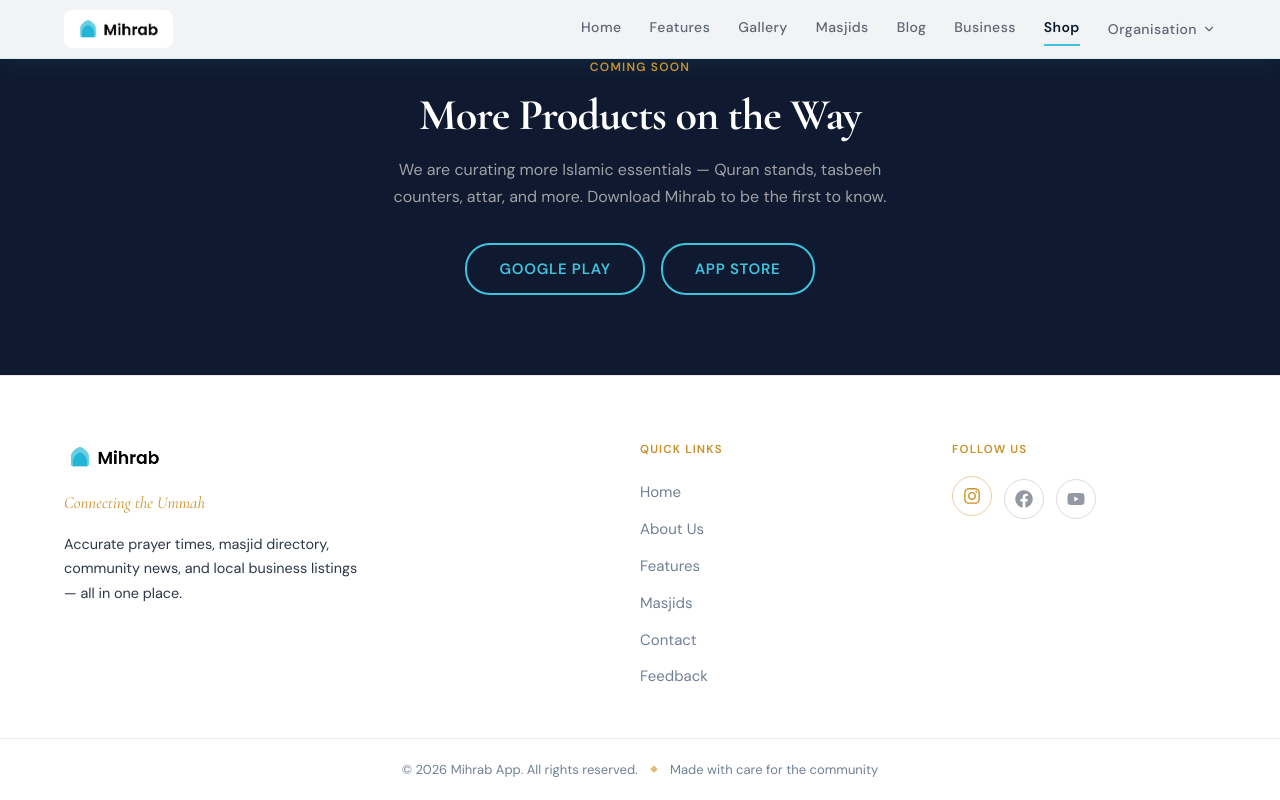
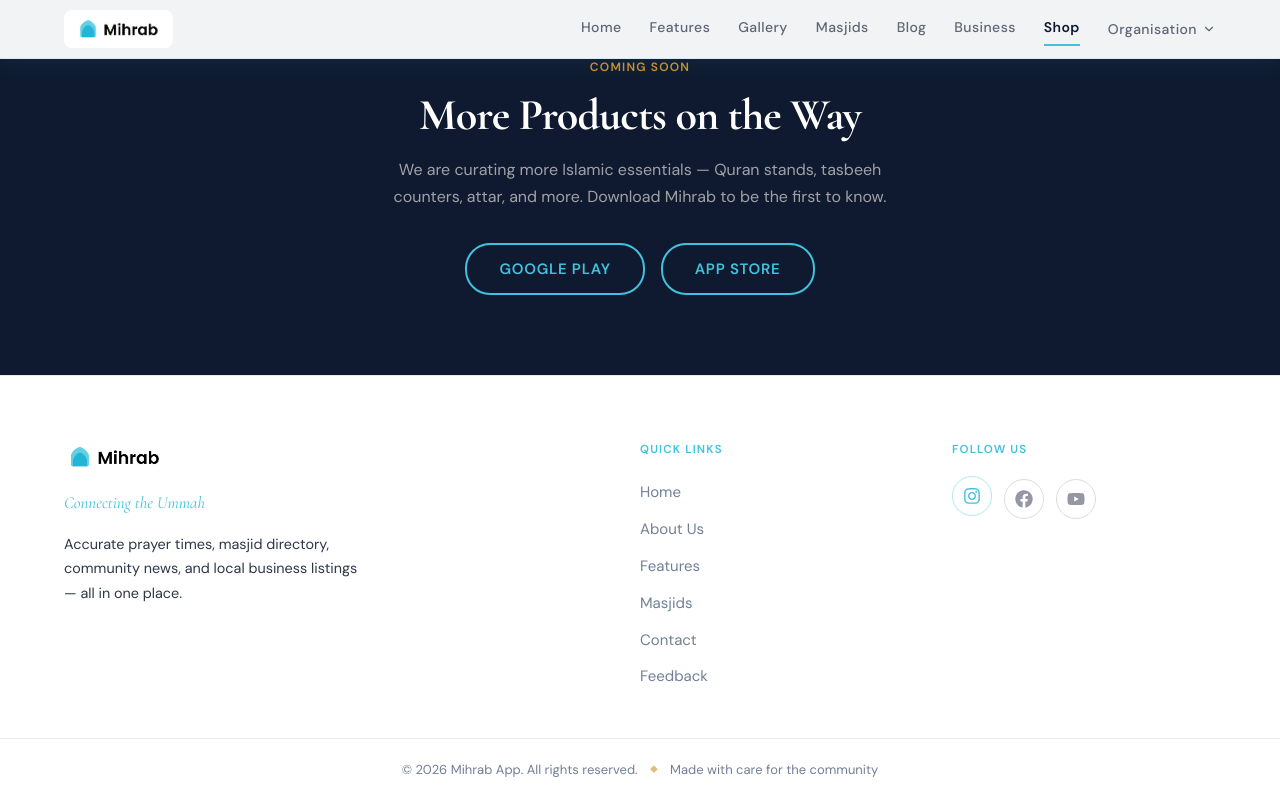
Before and after one commit to NadheemM/Mihrab-site, a Next.js app: page /shop in a window 1280 px wide. In both pictures the pointer is over the link 972 px from the left and 1778 px from the top of the page. Shown: the part 1279-2079 px from the top of the page. Built offline with nearby package versions, Linux system fonts and the light colour scheme.

Commit message:
Footer: change tagline, headings, and social icon hover from gold to primary teal
Co-Authored-By: Claude Sonnet 4.6 <noreply@anthropic.com>

```diff
--- a/src/components/Footer.module.css
+++ b/src/components/Footer.module.css
@@ -45,7 +45,7 @@
   font-family: 'Cormorant Garamond', Georgia, serif;
   font-style: italic;
   font-size: 1.05rem;
-  color: var(--brand-gold, #C9922A);
+  color: var(--brand-teal, #41C2DC);
   line-height: 1.5;
   max-width: 320px;
 }
@@ -65,7 +65,7 @@
   font-weight: 600;
   letter-spacing: 0.10em;
   text-transform: uppercase;
-  color: var(--brand-gold, #C9922A);
+  color: var(--brand-teal, #41C2DC);
   margin-bottom: 1.25rem;
   display: block;
 }
@@ -122,8 +122,8 @@
 }
 
 .socialIcons a:hover {
-  color: var(--brand-gold, #C9922A);
-  border-color: rgba(201, 146, 42, 0.4);
+  color: var(--brand-teal, #41C2DC);
+  border-color: rgba(65, 194, 220, 0.4);
   transform: translateY(-3px);
 }
 
```
